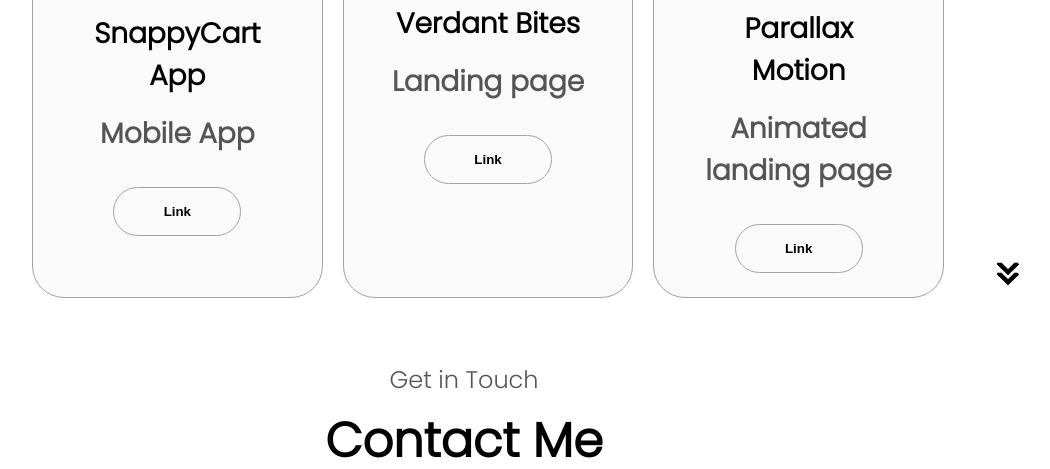
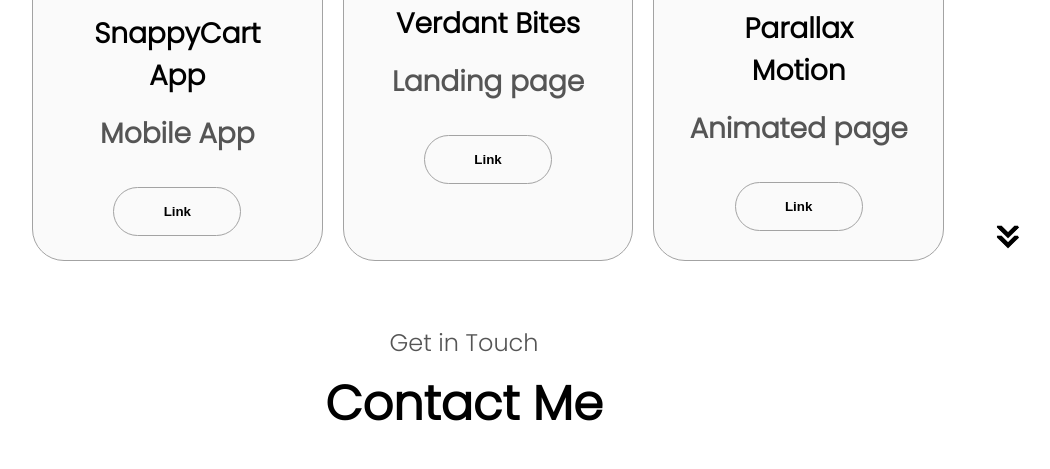
Before and after one commit to Kanishka-Sikarwar/My-Portfolio, a plain HTML site: page index.html in a window 1280 px wide. Shown: the part 3289-3758 px from the top of the page, without its empty margins (176-1226 px from the left). Drawn offline with Linux system fonts and the light colour scheme.

Commit message:
Updated index.html with new changes

```diff
--- a/index.html
+++ b/index.html
@@ -403,7 +403,7 @@
               />
             </div>
             <h2 class="skills-sub-title project-title">Parallax Motion</h2>
-            <h2 class="skills-sub-title project-subtitle">Animated landing page</h2>
+            <h2 class="skills-sub-title project-subtitle">Animated page</h2>
             <div class="btn-container">
               <button
                 class="btn btn-color-2 project-btn"
```
